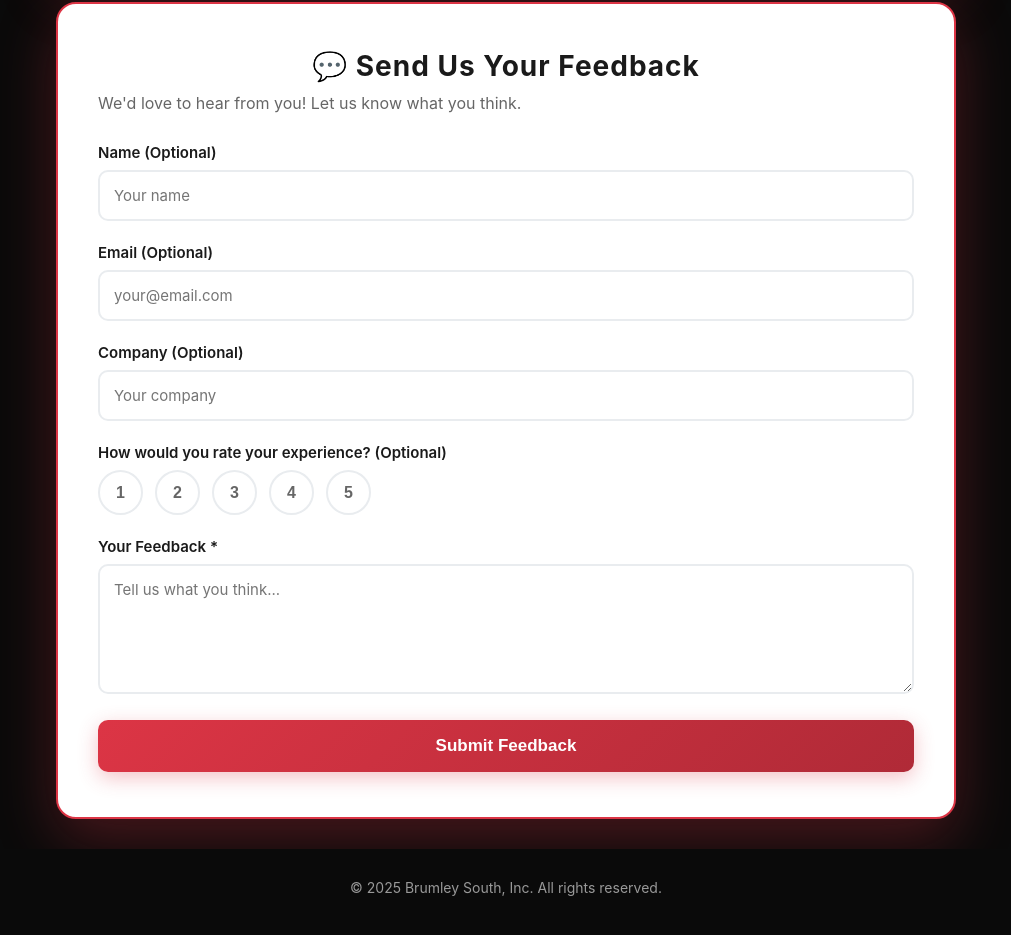
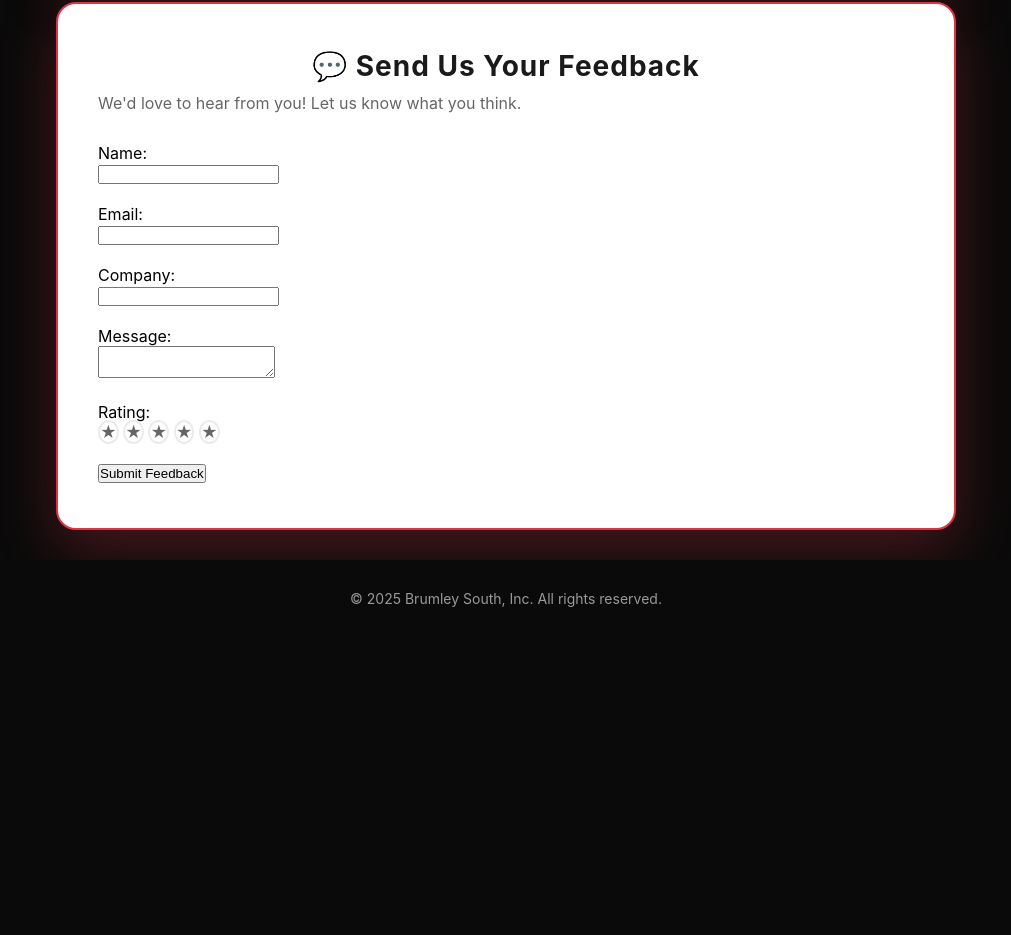
Before and after one commit to jasonluyk/BSI_Updates, a website: page public/index.html in a window 1280 px wide. Shown: the part 2188-3123 px from the top of the page, without its empty margins (134-1145 px from the left). After the commit the page ends 2845 px from the top, so only its background shows below. Drawn offline with Linux system fonts and the light colour scheme.

Commit message:
Style Updates

```diff
--- a/public/index.html
+++ b/public/index.html
@@ -580,39 +580,27 @@
         <div id="alertContainer"></div>
 
         <form id="feedbackForm" novalidate>
-            <div class="form-group">
-                <label for="name">Name (Optional)</label>
-                <input type="text" id="name" name="name" placeholder="Your name">
-            </div>
+            <label for="name">Name:</label><br>
+            <input type="text" id="name" name="name"><br><br>
 
-            <div class="form-group">
-                <label for="email">Email (Optional)</label>
-                <input type="email" id="email" name="email" placeholder="your@email.com">
-            </div>
+            <label for="email">Email:</label><br>
+            <input type="email" id="email" name="email"><br><br>
 
-            <div class="form-group">
-                <label for="company">Company (Optional)</label>
-                <input type="text" id="company" name="company" placeholder="Your company">
-            </div>
+            <label for="company">Company:</label><br>
+            <input type="text" id="company" name="company"><br><br>
 
-            <div class="form-group">
-                <label for="rating">How would you rate your experience? (Optional)</label>
-                <div class="rating-group">
-                    <button type="button" class="rating-btn" data-rating="1">1</button>
-                    <button type="button" class="rating-btn" data-rating="2">2</button>
-                    <button type="button" class="rating-btn" data-rating="3">3</button>
-                    <button type="button" class="rating-btn" data-rating="4">4</button>
-                    <button type="button" class="rating-btn" data-rating="5">5</button>
-                </div>
-                <input type="hidden" id="rating" name="rating" value="">
-            </div>
+            <label for="message">Message:</label><br>
+            <textarea id="message" name="message" required></textarea><br><br>
 
-            <div class="form-group">
-                <label for="message">Your Feedback *</label>
-                <textarea id="message" name="message" placeholder="Tell us what you think..." required></textarea>
-            </div>
+            <label>Rating:</label><br>
+            <span class="rating-btn" data-rating="1">★</span>
+            <span class="rating-btn" data-rating="2">★</span>
+            <span class="rating-btn" data-rating="3">★</span>
+            <span class="rating-btn" data-rating="4">★</span>
+            <span class="rating-btn" data-rating="5">★</span>
+            <input type="hidden" id="rating" name="rating"><br><br>
 
-            <button type="submit" class="submit-btn">Submit Feedback</button>
+            <button type="submit">Submit Feedback</button>
         </form>
 
     </div>
@@ -623,9 +611,9 @@
 
     <script>
     document.addEventListener("DOMContentLoaded", () => {
-    // Rating buttons functionality
         const ratingBtns = document.querySelectorAll('.rating-btn');
         const ratingInput = document.getElementById('rating');
+        const feedbackForm = document.getElementById('feedbackForm');
 
         ratingBtns.forEach(btn => {
             btn.addEventListener('click', function () {
@@ -635,9 +623,7 @@ document.addEventListener("DOMContentLoaded", () => {
             });
         });
 
-    // Form submission
-    const feedbackForm = document.getElementById("feedbackForm");
-    feedbackForm.addEventListener("submit", async function (e) {
+        feedbackForm.addEventListener('submit', async function (e) {
             e.preventDefault();
 
             const formData = {
@@ -659,7 +645,7 @@ document.addEventListener("DOMContentLoaded", () => {
                     window.location.href = "/thankyou.html";
                 } else {
                     const err = await response.json();
-                alert(err.error || "Failed to submit feedback");
+                    alert(err.errors ? err.errors.join(", ") : err.error || "Failed to submit feedback");
                 }
             } catch (error) {
                 console.error("Error:", error);
@@ -669,5 +655,6 @@ document.addEventListener("DOMContentLoaded", () => {
     });
     </script>
 
+
 </body>
 </html>
```
Lines whose indentation alone changed are shown as unchanged.
